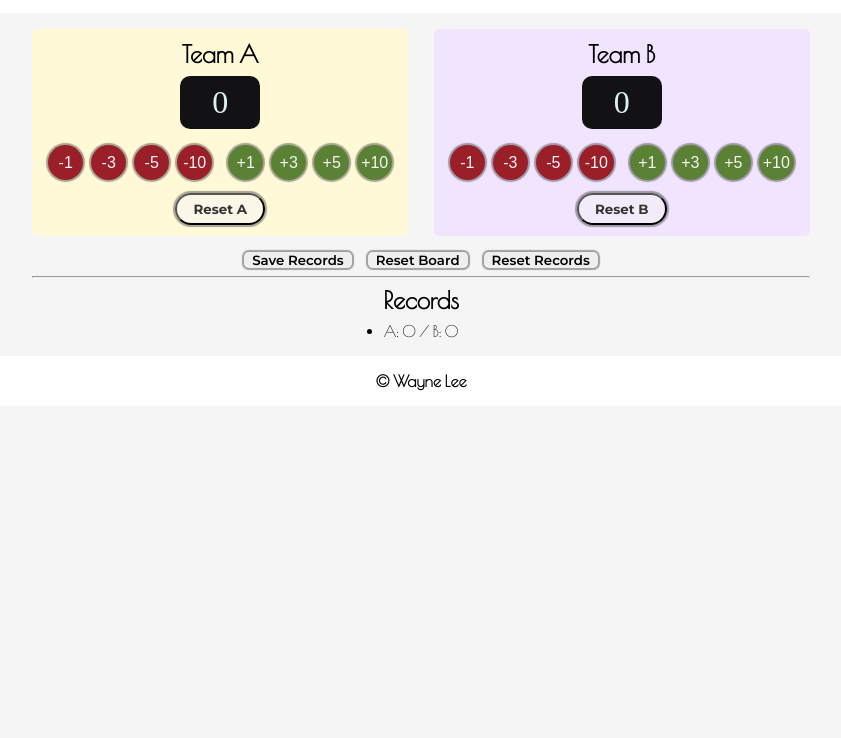
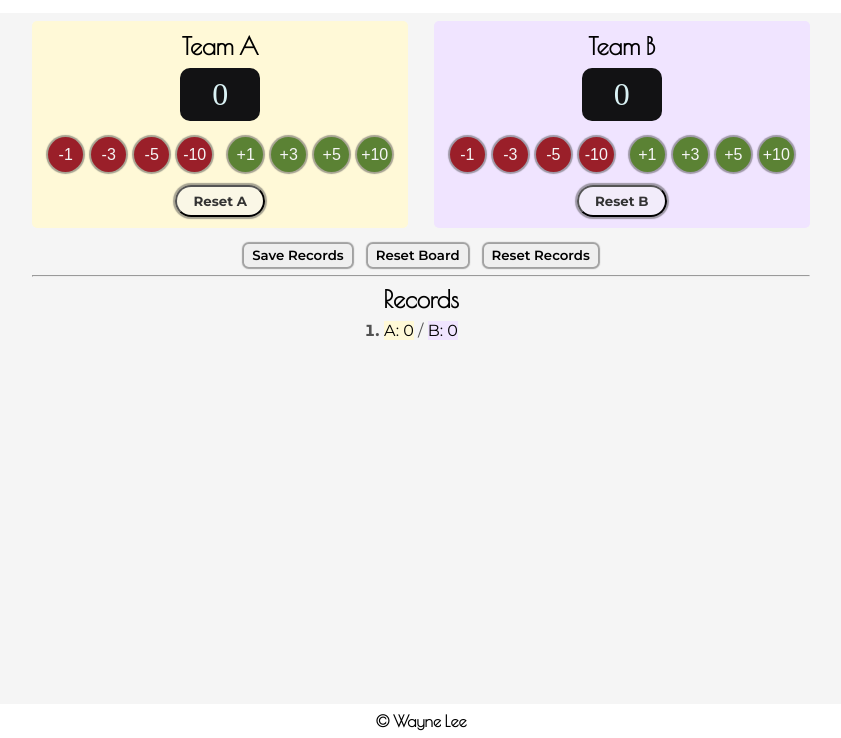
Before and after one commit to wayneleemizuno/mini-score-board, a plain HTML site: page index.html in a window 1280 px wide. Both pictures are taken after a click on the button "Save Records". Shown: the part 62-800 px from the top of the page, without its empty margins (219-1060 px from the left). Drawn offline with nearby package versions, Linux system fonts and the light colour scheme; a web font is replaced by a local one.

Commit message:
Finalised Basic Model
-add colour background to team scores for better visual differentiation between two teams' scores
-use createElement instead of innerHTML for the save function

```diff
--- a/css/styles.css
+++ b/css/styles.css
@@ -19,13 +19,14 @@
     --TEAM-RESET-BTN-BG-COLOUR: hsla(0, 0%, 96%, 0.5);
     --SCORE-COLOUR: #daf2f5;
     --SCORE-BG-COLOUR: #121214;
-    --BTN-TEXT-COLOUR: whitesmoke;
+    --ADJUST-BTN-TEXT-COLOUR: whitesmoke;
     --BTN-SHADOW-COLOUR: hsla(0, 0%, 30%, 0.5);
     --BORDER-COLOUR: rgb(67, 118, 56);
     --BTN-ADD-COLOUR: #5b8234;
     --BTN-MINUS-COLOUR: #9a1f29;
     --BTN-SHADOW: 0 0 1px 2px var(--BTN-SHADOW-COLOUR);
     --BTN-BG-COLOUR: #fff;
+    --ORDER-NUMBER-COLOUR: rgb(82, 82, 82);
 
     /* GENERAL STYLES*/
     --BORDER: 2px solid var(--BORDER-COLOUR);
@@ -76,17 +77,18 @@ header h1 {
 
 footer {
     font-weight: bold;
-    padding: 1rem;
-    position: sticky;
+    padding: 0.5rem;
+    position: fixed;
     bottom: 0;
     z-index: 5;
 }
 
-body, main {
+main {
     display: flex;
     flex-direction: column;
     align-items: center;
     justify-content: center;
+    margin-bottom: 3rem;
 }
 
 button {
@@ -104,7 +106,7 @@ button:active {
     text-align: center;
     border-radius: 50%;
     border: none;
-    color: var(--BTN-TEXT-COLOUR);
+    color: var(--ADJUST-BTN-TEXT-COLOUR);
 }
 
 .add-btn {
@@ -116,7 +118,7 @@ button:active {
 }
 
 .board-body {
-    margin: 1rem 0;
+    margin-top: 1vh;
 }
 
 /* TEAM BOARD */
@@ -190,7 +192,7 @@ button:active {
     font-family: "Montserrat";
     font-weight: 600;
     border: none;
-    padding: 0 0.5rem;
+    padding: 0.2rem 0.5rem;
     border-radius: 0.3rem;
 
 }
@@ -202,8 +204,32 @@ button:active {
     align-items: center;
 }
 
-
 .record-box h2 {
     text-align: center;
     margin: 1vh 0;
 }
+
+.record-box ol {
+    font-family: "Montserrat";
+}
+
+.record-box li::marker {
+    font-weight: bold;
+    color: var(--ORDER-NUMBER-COLOUR);
+}
+
+.score-a {
+    background-color: var(--TEAM-A-BG-COLOUR);
+}
+
+.score-b {
+    background-color: var(--TEAM-B-BG-COLOUR);
+}
+
+.score-seperator {
+    color: var(--ORDER-NUMBER-COLOUR);
+}
+
+li {
+    margin-bottom: 0.3rem;
+}
--- a/index.html
+++ b/index.html
@@ -65,9 +65,9 @@
             <hr>
             <div class="record-box">
                 <h2>Records</h2>
-                <ul id="records" class="records">
+                <ol id="records" class="records">
 
-                </ul>
+                </ol>
             </div>
         </div>
     </main>
--- a/js/script.js
+++ b/js/script.js
@@ -96,17 +96,20 @@ function resetB() {
 }
 
 /* BUTTON BOX */
+// save function first version
 // function save() {
 // 	document.getElementById("records").textContent +=
 // 		"A: " + scoreA + "; " + "B: " + scoreB + " / ";
 // }
 
+// save function 2nd ver.
 // function save() {
 // 	const records = document.getElementById("records");
 // 	const newRecord = "A: " + scoreA + "; " + "B: " + scoreB + " / ";
 // 	records.innerHTML += newRecord + "<br>";
 // }
 
+//save function 3rd ver.
 // function save() {
 // 	const records = document.getElementById("records");
 // 	const newRecord = "A: " + scoreA + "; " + "B: " + scoreB + " / ";
@@ -115,12 +118,46 @@ function resetB() {
 // 	records.appendChild(newLine); // Append the new div to the records element
 // }
 
+//save function 4th ver.
+// function save() {
+// 	const records = document.getElementById("records");
+// 	const newRecord = `<span class="score-a">A: ${scoreA}</span>
+// 	<span class="score-seperator"> / </span>
+// 	<span class="score-b">B: ${scoreB}</span>`;
+// 	const newLine = document.createElement("li");
+// 	newLine.innerHTML = newRecord;
+// 	records.appendChild(newLine);
+// }
+
+//save function without using innerHTML
 function save() {
 	const records = document.getElementById("records");
-	const newRecord = "A: " + scoreA + " / " + "B: " + scoreB;
-	const newLine = document.createElement("li"); // Create a new li element
-	newLine.textContent = newRecord; // Set the text content of the new li
-	records.appendChild(newLine); // Append the new li to the records element
+
+	// Create a new list item
+	const newLine = document.createElement("li");
+
+	// Create span for Score A
+	const scoreASpan = document.createElement("span");
+	scoreASpan.className = "score-a";
+	scoreASpan.textContent = "A: " + scoreA;
+
+	// Create span for the slash
+	const slashSpan = document.createElement("span");
+	slashSpan.className = "score-seperator";
+	slashSpan.textContent = " / ";
+
+	// Create span for Score B
+	const scoreBSpan = document.createElement("span");
+	scoreBSpan.className = "score-b";
+	scoreBSpan.textContent = "B: " + scoreB;
+
+	// Append spans to the list item
+	newLine.appendChild(scoreASpan);
+	newLine.appendChild(slashSpan);
+	newLine.appendChild(scoreBSpan);
+
+	// Append the list item to the records
+	records.appendChild(newLine);
 }
 
 function resetBoard() {
```
